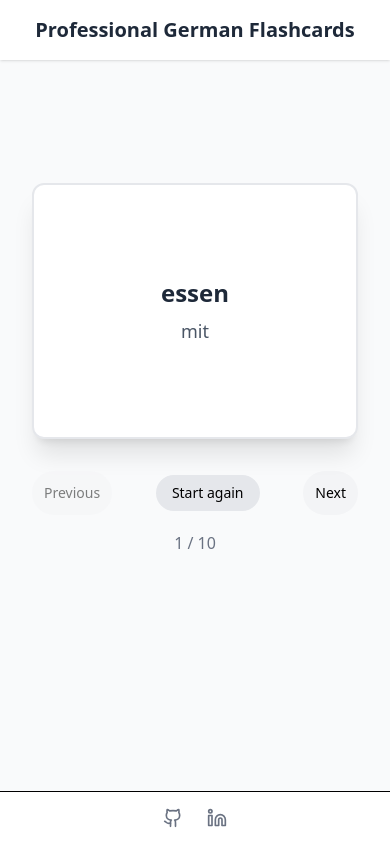
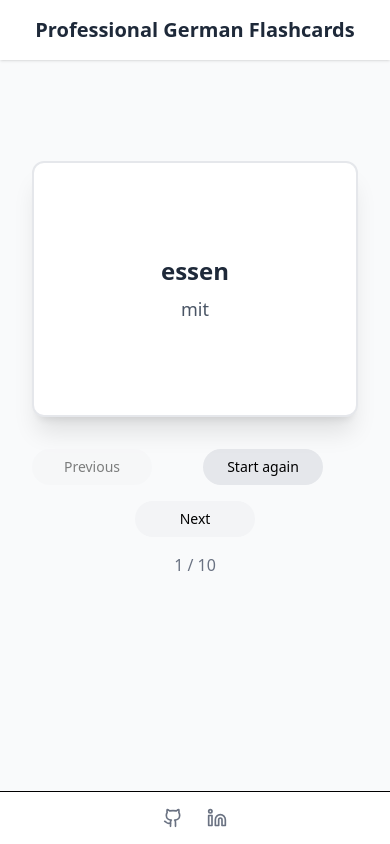
Before and after one commit to saeedhei/team-soudabeh-noorollahi, a React (Vite) app in the folder frontend-js/: page / in a window 390 px wide. Built offline with nearby package versions, Linux system fonts and the light colour scheme.

Commit message:
Update FlashcardList with responsive rectangular design

```diff
--- a/frontend-js/src/components/FlashcardList/FlashcardList.jsx
+++ b/frontend-js/src/components/FlashcardList/FlashcardList.jsx
@@ -72,7 +72,7 @@ function FlashcardList({ flashcards }) {
 
             {/* Evaluation Buttons */}
             <div className="w-full mt-auto">
-              <div className="flex flex-col sm:flex-row gap-2 w-full">
+              <div className="flex flex-col sm:flex-row gap-1 w-full">
                 <button
                   type="button"
                   onClick={(e) => {
@@ -81,7 +81,7 @@ function FlashcardList({ flashcards }) {
                   }}
                   className="flex-1 py-2 bg-green-500 hover:bg-green-600 text-white rounded transition-colors "
                 >
-                  بلدم
+                  بلد نیستم
                 </button>
                 <button
                   type="button"
@@ -101,7 +101,7 @@ function FlashcardList({ flashcards }) {
                   }}
                   className="flex-1 py-2 bg-red-500 hover:bg-red-600 text-white rounded transition-colors"
                 >
-                  بلد نیستم
+                  بلدم
                 </button>
               </div>
             </div>
@@ -110,29 +110,33 @@ function FlashcardList({ flashcards }) {
       </div>
 
       {/* Navigation Controls */}
-      <div className="flex items-center justify-center gap-4 w-full max-w-md">
+      <div className="flex flex-wrap items-center justify-center gap-4 w-full max-w-md">
+        {/* Previous Button */}
         <button
           onClick={handlePrevious}
           disabled={currentIndex === 0}
-          className="p-3 rounded-full bg-gray-100 hover:bg-gray-200 disabled:opacity-50 transition-colors text-sm  font-medium"
+          className="min-w-[120px] px-4 py-2 rounded-full bg-gray-100 hover:bg-gray-200 disabled:opacity-50 transition-colors text-sm font-medium flex items-center justify-center"
           aria-label="Previous card"
         >
-          {/* <ChevronLeft className="w-6 h-6 text-gray-700" /> */}Previous
+          {/* <ChevronLeft className="w-6 h-6 text-gray-700" /> */}
+          Previous
         </button>
 
+        {/* Start Again Button */}
         <div className="flex-1 flex justify-center">
           <button
             onClick={handleReset}
-            className="px-4 py-2 bg-gray-200 hover:bg-gray-300 rounded-full text-sm font-medium transition-colors"
+            className="min-w-[120px] px-4 py-2 bg-gray-200 hover:bg-gray-300 rounded-full text-sm font-medium transition-colors"
           >
             Start again
           </button>
         </div>
 
+        {/* Next Button */}
         <button
           onClick={handleNext}
           disabled={currentIndex === flashcards.length - 1}
-          className="p-3 rounded-full bg-gray-100 hover:bg-gray-200 disabled:opacity-50 transition-colors text-sm  font-medium"
+          className="min-w-[120px] px-4 py-2 rounded-full bg-gray-100 hover:bg-gray-200 disabled:opacity-50 transition-colors text-sm font-medium flex items-center justify-center"
           aria-label="Next card"
         >
           {/* <ChevronRight className="w-6 h-6 text-gray-700" /> */}
```
